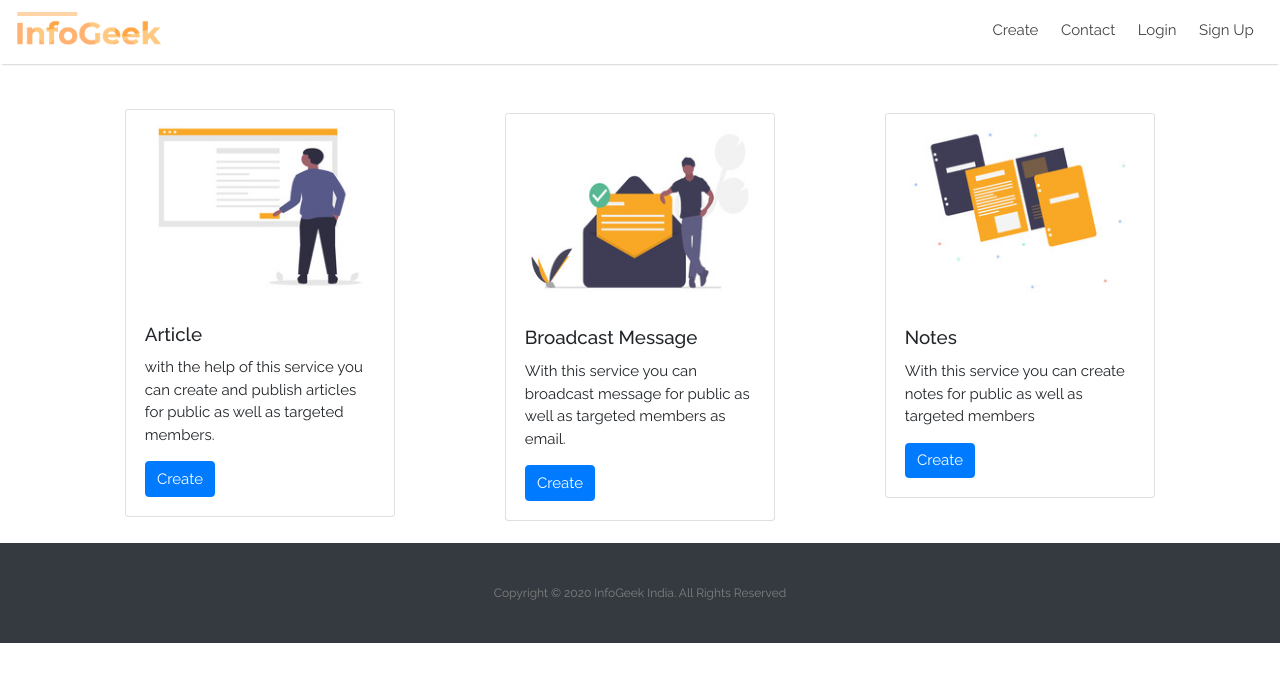
After one commit to Sourabh2001-dec/pbl, a PHP site: page /create.php in a window 1280 px wide. The commit adds this page. Shown: the top 682 px of the page. Run offline with PHP 8.4, Linux system fonts and the light colour scheme.

Commit message:
functioning create post page

```diff
--- a/api/postsaver.php
+++ b/api/postsaver.php
@@ -3,6 +3,8 @@ session_start();
 include '../check_token.php';
 
 include_once '../db.php';
+print_r($_POST);
+
 
 if (isset($_POST['job'])) {
 
@@ -10,14 +12,14 @@ if (isset($_POST['job'])) {
         $blog_id = uniqid();
         $author = $_SESSION['name'];
         $mail = $_SESSION['mail'];
-        $sql = "INSERT INTO post_data (blog_id, title, category, thumb_img, content, public, fe_branch, fe_div, se_branch, se_div, te_branch, te_div, be_branch, be_div, type, author, mail) VALUES ('".$blog_id."','".$_POST['title']."','".$_POST['category']."','".$_POST['thumb_img']."','".$_POST['content']."','".$_POST['public']."','".$_POST['fe_branch']."','".$_POST['fe_div']."','".$_POST['se_branch']."','".$_POST['se_div']."','".$_POST['te_branch']."','".$_POST['te_div']."','".$_POST['be_branch']."','".$_POST['be_div']."','".$_POST['type']."','".$author."','".$mail."')";
+        $sql = "INSERT INTO post_data (blog_id, title, category, thumb_img, content, public, fe_branch, fe_div, se_branch, se_div, te_branch, te_div, be_branch, be_div, type, author, mail) VALUES ('".$blog_id."','".$_POST['title']."','".$_POST['category']."','".$_POST['thumb_img']."','".$_POST['content']."',".$_POST['public'].",'".$_POST['fe_branch']."','".$_POST['fe_div']."','".$_POST['se_branch']."','".$_POST['se_div']."','".$_POST['te_branch']."','".$_POST['te_div']."','".$_POST['be_branch']."','".$_POST['be_div']."','".$_POST['type']."','".$author."','".$mail."')";
                 $conn->query($sql);
                 echo $blog_id;
 
     }
     else if ($_POST['job']=="update") {
         $sql = "UPDATE post_data
-        SET title='".$_POST['title']."', category='".$_POST['category']."', thumb_img='".$_POST['thumb_img']."', content='".$_POST['content']."', public='".$_POST['public']."', fe_branch='".$_POST['fe_branch']."', fe_div='".$_POST['fe_div']."', se_branch='".$_POST['se_branch']."', se_div='".$_POST['se_div']."', te_branch='".$_POST['te_branch']."', te_div='".$_POST['te_div']."', be_branch='".$_POST['be_branch']."', be_div='".$_POST['be_div']."', type='".$_POST['type']."'
+        SET title='".$_POST['title']."', category='".$_POST['category']."', thumb_img='".$_POST['thumb_img']."', content='".$_POST['content']."', public=".$_POST['public'].", fe_branch='".$_POST['fe_branch']."', fe_div='".$_POST['fe_div']."', se_branch='".$_POST['se_branch']."', se_div='".$_POST['se_div']."', te_branch='".$_POST['te_branch']."', te_div='".$_POST['te_div']."', be_branch='".$_POST['be_branch']."', be_div='".$_POST['be_div']."', type='".$_POST['type']."'
         WHERE blog_id='".$_POST['blog_id']."'";
         $conn->query($sql);
     }
--- /dev/null
+++ b/create.php
@@ -0,0 +1,83 @@
+<?php session_start();
+include 'check_token.php';
+?>
+
+
+<!DOCTYPE html>
+<html lang="en">
+
+<head>
+    <meta charset="UTF-8">
+    <meta name="viewport" content="width=device-width, initial-scale=1.0">
+    <meta http-equiv="X-UA-Compatible" content="ie=edge">
+    <title>InfoGeek</title>
+    <link rel="stylesheet" href="resources\css\style.css">
+    <link rel="stylesheet" href="vendor\css\skeleton.css">
+    <link rel="stylesheet" href="vendor\css\fontawesome.min.css">
+    <link rel="stylesheet" href="vendor\css\all.css">
+    <link rel="stylesheet" href="vendor/css/bootstrap.min.css">
+
+    <script src="vendor/js/jquery.min.js"></script>
+    <script src="vendor/js/popper.js"></script>
+    <script src="vendor/js/bootstrap.min.js"></script>
+
+
+</head>
+
+<body>
+    <?php
+
+    if (isset($_SESSION['name'])) {
+        include 'navbar.php';
+    }
+    else{
+        session_destroy();
+        include 'navbar.php';
+
+    }
+     ?>
+
+
+    <div class="container mt-5  ">
+    <div class="row">
+        <div class="col-md-4">
+        <div class="card mx-auto " style="width: 18rem;">
+            <img class="card-img-top" src="./resources/img/post.jpg" alt="Card image cap">
+            <div class="card-body">
+              <h5 class="card-title">Article</h5>
+              <p class="card-text">with the help of this service you can create and publish articles for public as well as targeted members.</p>
+              <a href="createpost.php" class="btn btn-primary">Create</a>
+            </div>
+          </div>
+        </div>
+
+        <div class="col-md-4">
+          <div class="card mx-auto mt-1" style="width: 18rem;">
+            <img class="card-img-top" src="./resources/img/message.jpg" alt="Card image cap">
+            <div class="card-body">
+              <h5 class="card-title">Broadcast Message</h5>
+              <p class="card-text">With this service you can broadcast message for public as well as targeted members as email.</p>
+              <a href="message.php" class="btn btn-primary">Create</a>
+            </div>
+          </div>
+        </div>
+
+
+        <div class="col-md-4">
+          <div class="card mx-auto mt-1" style="width: 18rem;">
+            <img class="card-img-top" src="./resources/img/notes.jpg" alt="Card image cap">
+            <div class="card-body">
+              <h5 class="card-title">Notes</h5>
+              <p class="card-text">With this service you can create notes for public as well as targeted members</p>
+              <a href="notes.php" class="btn btn-primary">Create</a>
+            </div>
+          </div>
+        </div>
+
+    </div>
+    </div>
+
+    <?php
+    include 'footer.php' ?>
+</body>
+</html>
--- a/navbar.php
+++ b/navbar.php
@@ -22,7 +22,7 @@
         ?>
 
             <li class="nav-item">
-                <a class="nav-link mx-1 " href="createpost.php">Create</a>
+                <a class="nav-link mx-1 " href="create.php">Create</a>
             </li>
 
 
--- a/session_navbar.php
+++ b/session_navbar.php
@@ -24,7 +24,7 @@
             </li>
 
             <li class="nav-item mx-1">
-                <a class="nav-link text-white" href="createpost.php">Create</a>
+                <a class="nav-link text-white" href="create.php">Create</a>
             </li>
 
 
```
Also changed, not shown: createpost.php (+26 -2 lines), resources/js/createpost.js (+126 -33 lines), resources/img/message.jpg (added), resources/img/message.png (added), resources/img/notes.jpg (added), resources/img/notes.png (added), resources/img/post.jpg (added), resources/img/post.png (added), resources/userfiles/5e6c7b3951dae5.66294774.jpg (deleted), resources/userfiles/5e6c7cd3e1f2f9.78563209.jpg (deleted), resources/userfiles/5e6c7d6a8f4183.82238132.jpg (deleted), resources/userfiles/5e6c81b4410339.42939624.jpg (deleted), resources/userfiles/5e6c821a81b0f6.66951771.jpg (deleted), resources/userfiles/5e6c830d571502.23501878.jpg (deleted), 2 more files.
